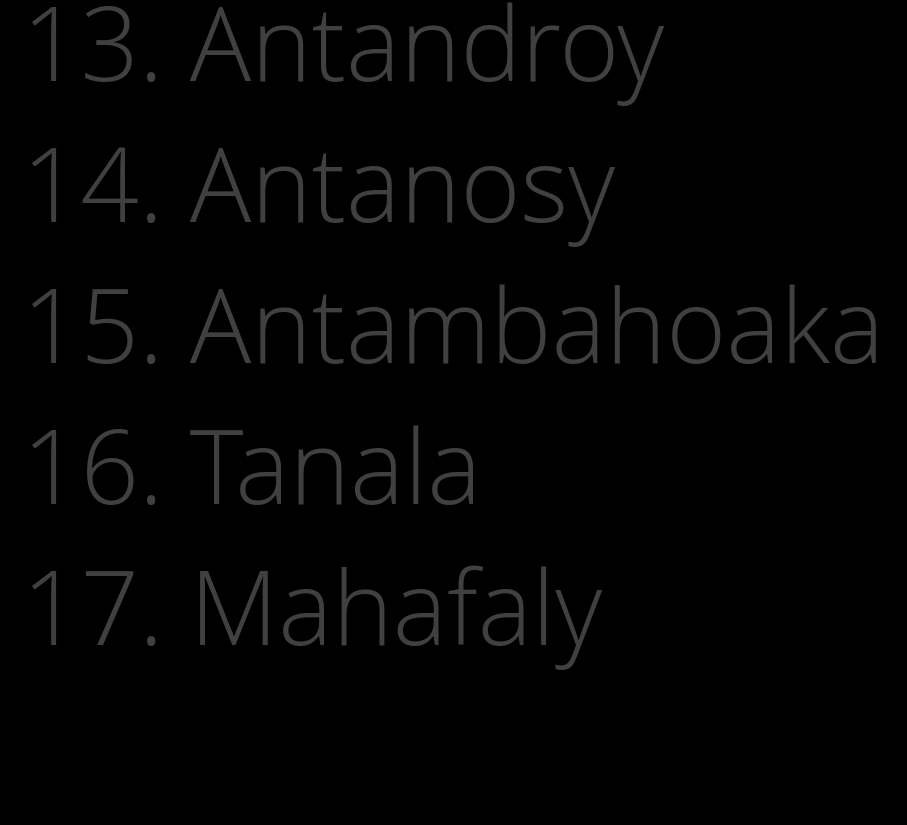
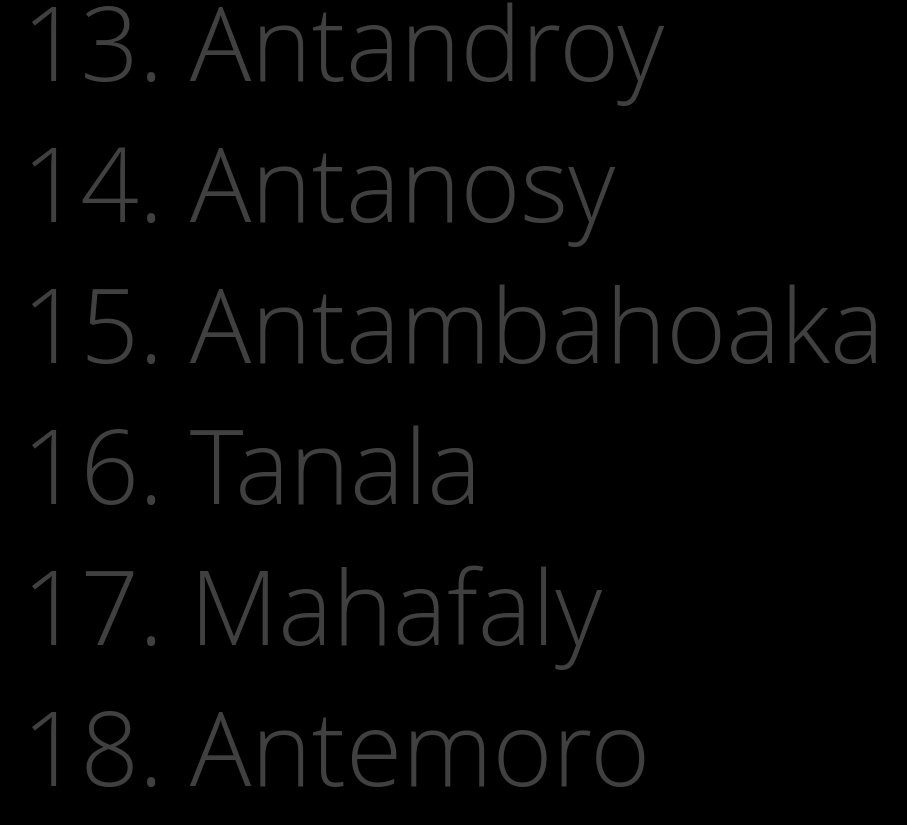
Before and after one commit to FaliheryJonah/Dago_Foko18, a plain HTML site: page index.html in a window 1280 px wide. Shown: the part 2033-2858 px from the top of the page, without its empty margins (130-1037 px from the left). Drawn offline with Linux system fonts and the light colour scheme.

Commit message:
Antemoro

```diff
--- a/index.html
+++ b/index.html
@@ -76,6 +76,10 @@
         <span>17. Mahafaly</span>
         <img src="./Assets/17_Mahafaly.jpg" />
       </a>
+      <a href="" target="_blank">
+        <span>18. Antemoro</span>
+        <img src="./Assets/18_Antemoro.jpg" />
+      </a>
     </nav>
     <script src="/app.js"></script>
   </body>
```
Also changed, not shown: Assets/18_Antemoro.jpg (added).
